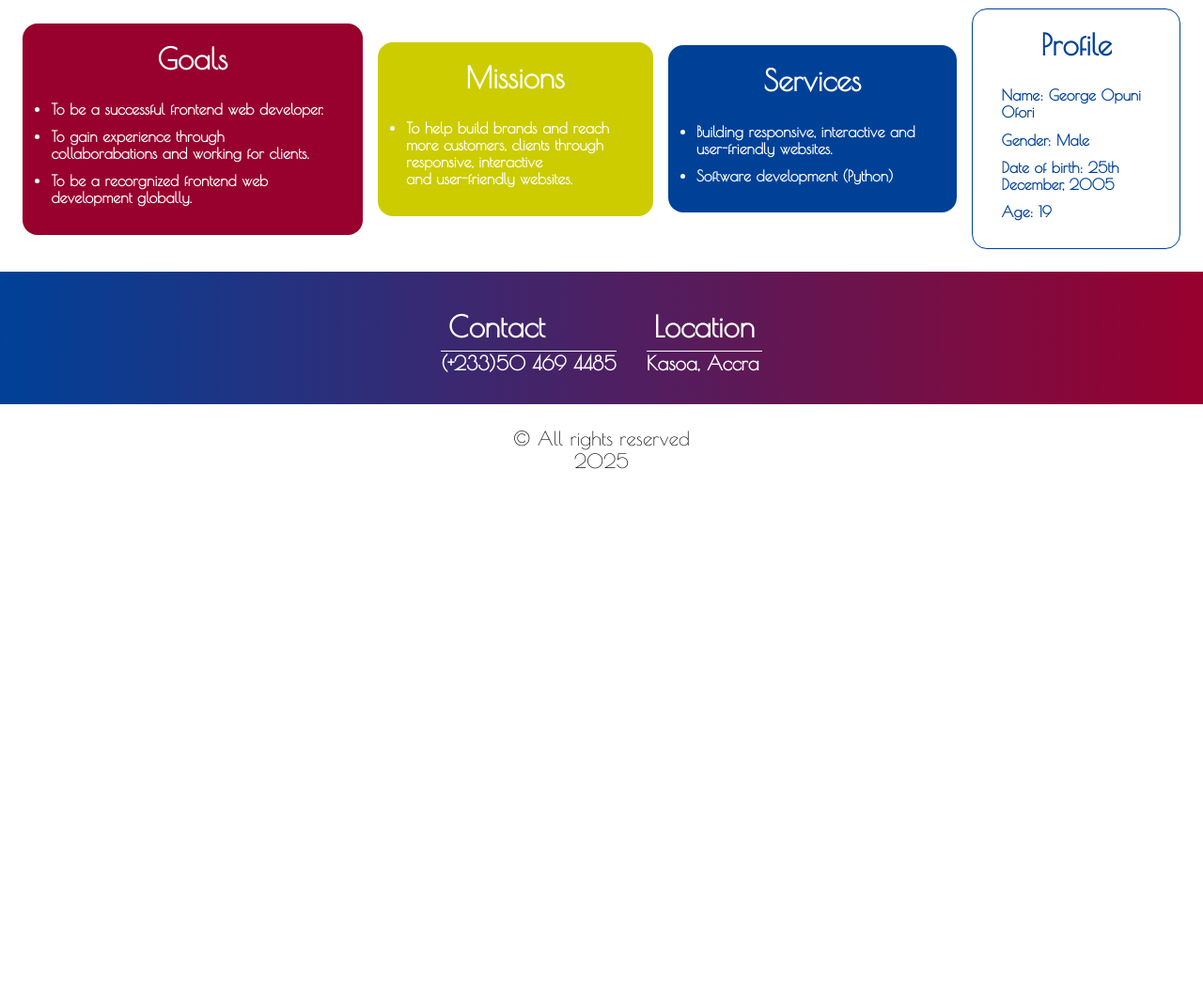
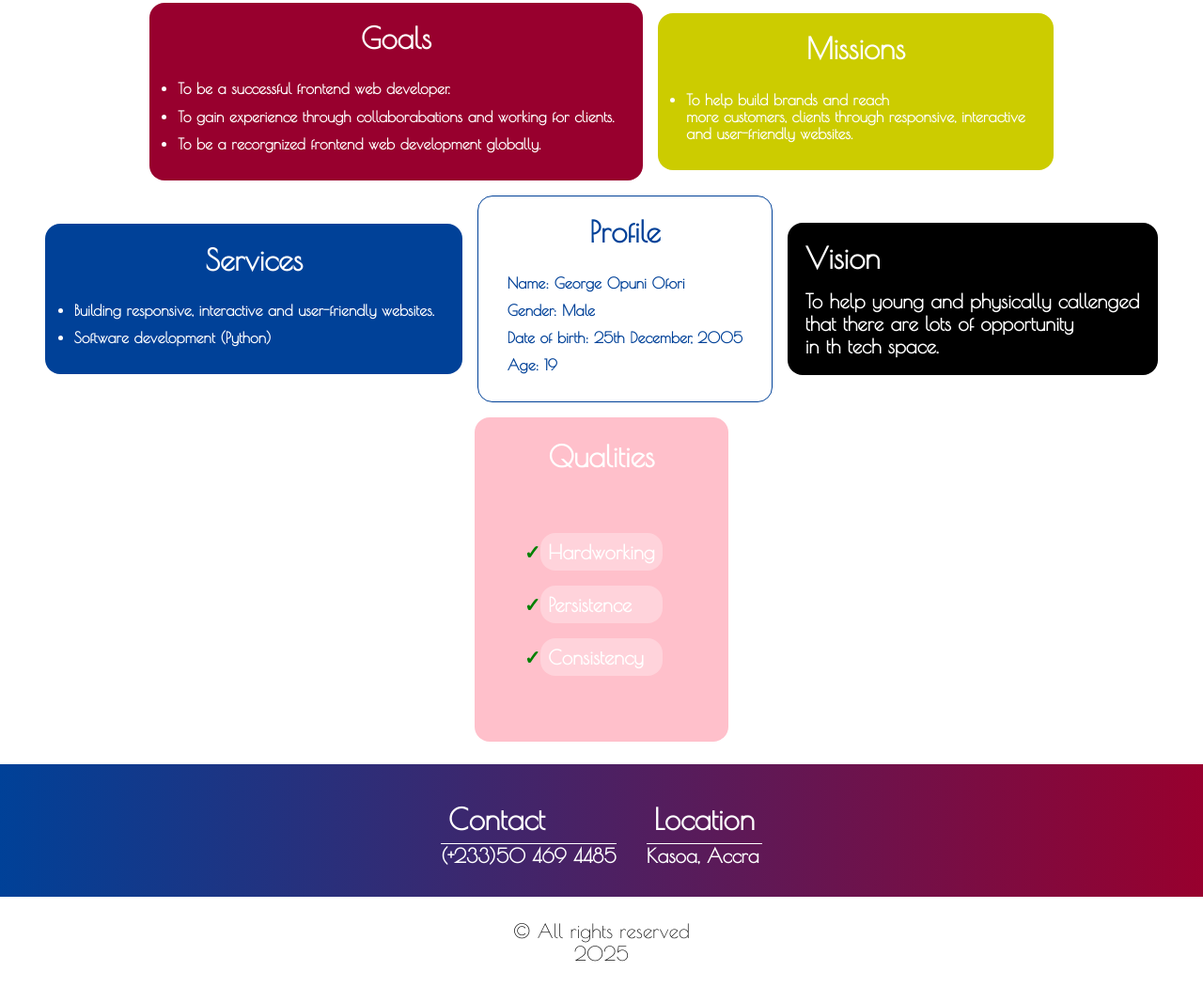
Before and after one commit to George200512/george-ofori.com, a plain HTML site: page about.html in a window 1280 px wide. Shown: the part 350-1400 px from the top of the page at 94% size. Before the commit the page ends 876 px from the top, so only its background shows below. Drawn offline with Linux system fonts and the light colour scheme.

Commit message:
5 Dec, 2025

```diff
--- a/about.html
+++ b/about.html
@@ -117,7 +117,7 @@
           </ul>
         </div>
 
-        <div class="profile-container">
+         <div class="profile-container">
           <h2 class="title">Profile</h2>
           <div class="profile">
             <p class="item">Name: George Opuni Ofori</p>
@@ -125,6 +125,22 @@
             <p class="item">Date of birth: 25th December, 2005</p>
             <p class="item" id="age"></p>
           </div>
+        </div>
+
+        <div class="vision-container">
+          <h2 class="title">Vision</h2>
+          <div class="vision">
+            <p class="vision-item">To help young and physically callenged <br /> that there are lots of opportunity <br />in th tech space.</p>
+          </div>
+        </div>
+
+        <div class="qualities-container">
+          <h2 class="title">Qualities</h2>
+          <ul class="qualities">
+            <li class="quality">Hardworking</li>
+            <li class="quality">Persistence</li>
+            <li class="quality">Consistency</li>
+          </ul>
         </div>
 
       </section>
--- a/styles/about.css
+++ b/styles/about.css
@@ -65,7 +65,7 @@ main{
 
 .header{
   font-family: "SP Fonts";
-  font-size: 1.2rem;
+  font-size: 1rem;
 }
 
 .heading-1{
@@ -154,10 +154,50 @@ footer{
   margin: 1.5rem;
 }
 
+.vision-container{
+  color: white;
+  background: black;
+  padding: 1.2rem;
+  border-radius: 1rem;
+  display: flex;
+  flex-direction: column;
+  align-items: flex-start;
+  row-gap: 1rem;
+}
+
+
+.qualities-container{
+  color: white;
+  background: pink;
+  padding: 1.4rem;
+  border-radius: 1rem;
+  display: flex;
+  flex-direction: column;
+  align-items: center;
+  row-gap: 1rem;
+}
+
+.qualities{
+  padding: 2rem;
+}
+
+.qualities .quality{
+  margin: 1rem;
+  padding: 0.5rem;
+  background: rgba(255,255,255,0.3);
+  border-radius: 1rem;
+}
+
+.quality::marker{
+  content: "\2713";
+  color: rgba(0,128,0,1);
+}
+
 @media screen and (min-width: 992px){
   .section-2{
     flex-direction: row;
     justify-content: center;
+    flex-wrap: wrap;
   }
 
   .section-3{
```
